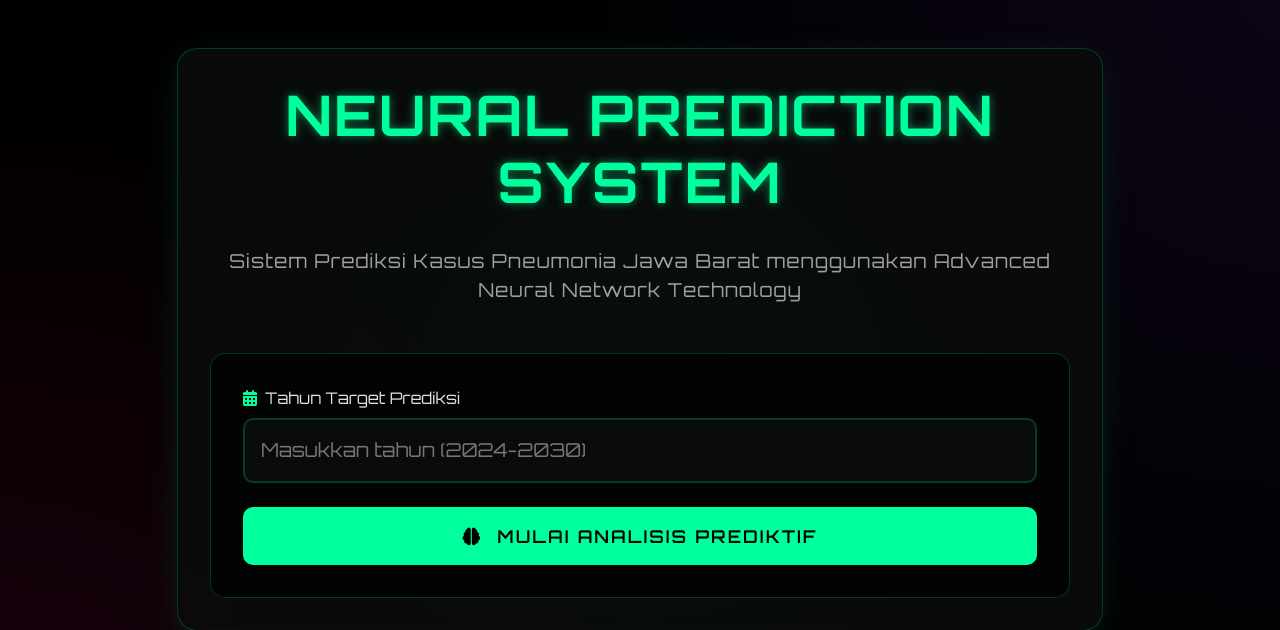
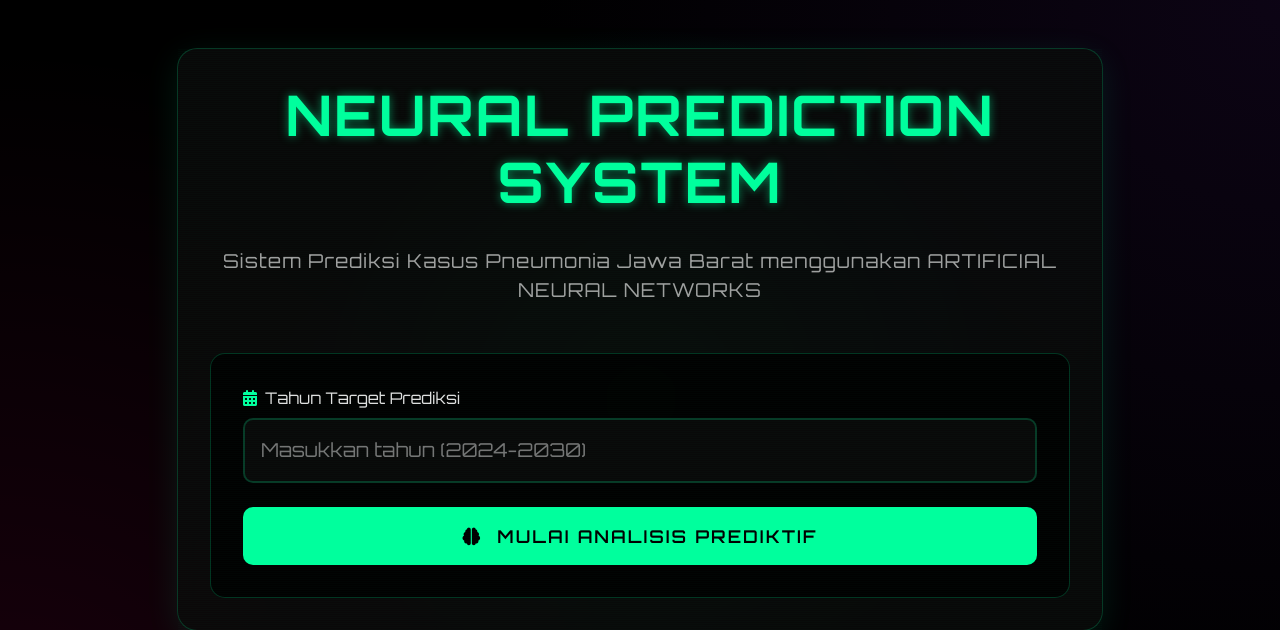
Before and after one commit to randyktvn21/Tugas-ann, a Flask app: page / in a window 1280 px wide. Shown: the top 630 px of the page. Run offline with Flask 3, Linux system fonts and the light colour scheme; parts of the project's set-up code (start-up, migrations or seed data) failed here and were passed over.

Commit message:
Update index.html

```diff
--- a/templates/index.html
+++ b/templates/index.html
@@ -318,7 +318,7 @@
                 <div class="cyber-container">
                     <h1 class="cyber-title text-center">Neural Prediction System</h1>
                     <p class="cyber-subtitle text-center">
-                        Sistem Prediksi Kasus Pneumonia Jawa Barat menggunakan Advanced Neural Network Technology
+                        Sistem Prediksi Kasus Pneumonia Jawa Barat menggunakan ARTIFICIAL NEURAL NETWORKS
                     </p>
 
                     <div class="cyber-form">
```
